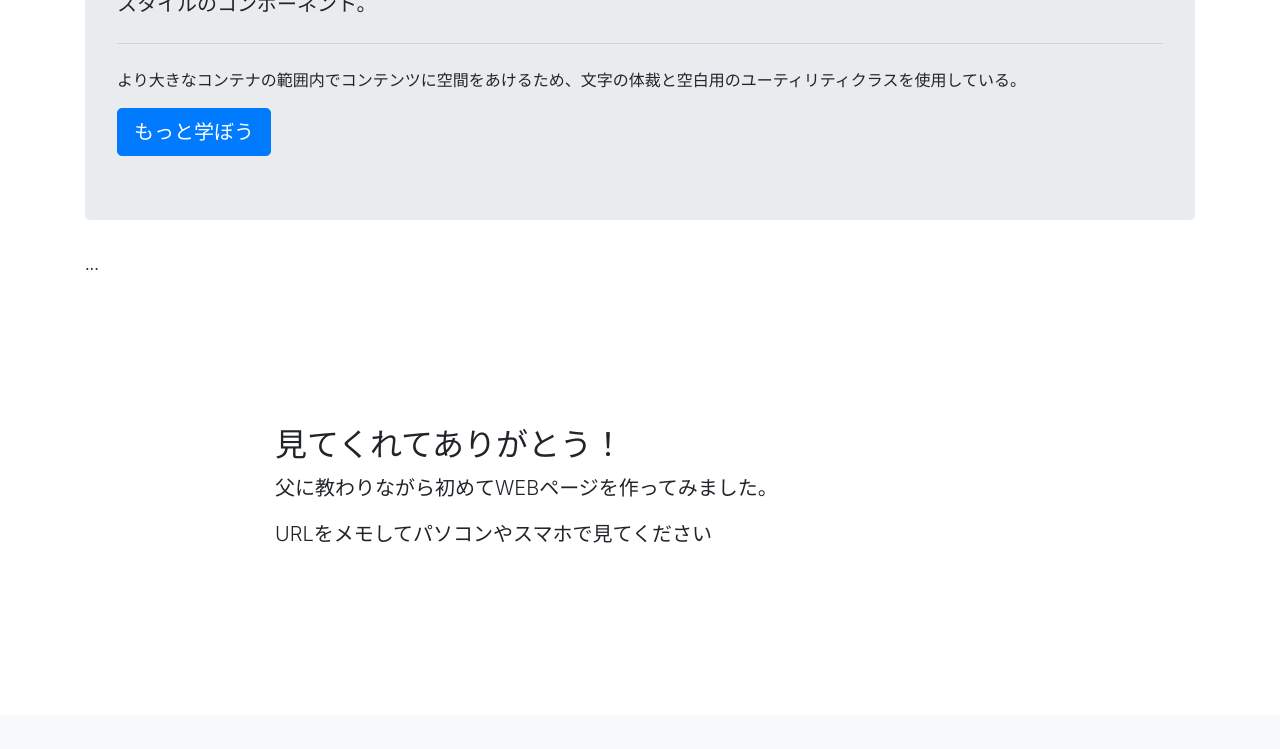
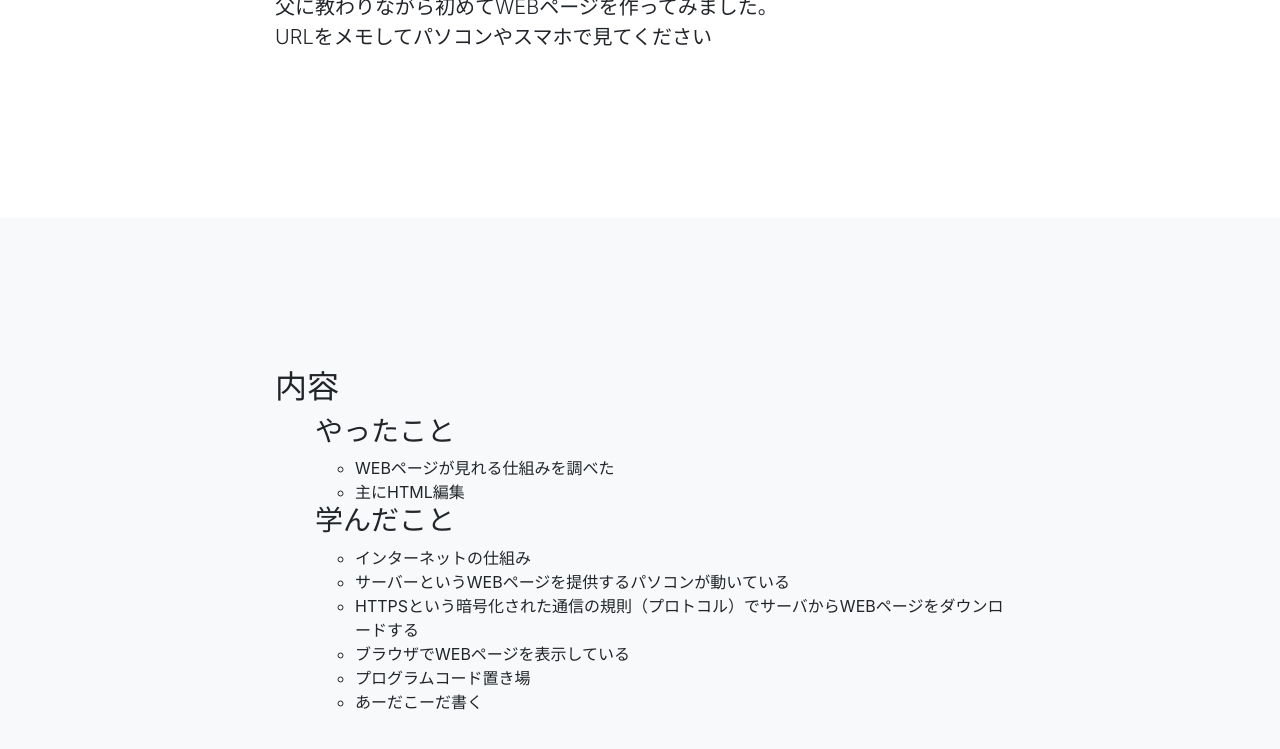
Before and after one commit to sako-na/myself, a website with bundled scripts: page index.html in a window 1280 px wide. Shown: the part 608-1357 px from the top of the page. Built offline with nearby package versions, Linux system fonts and the light colour scheme.

Commit message:
Update index.html

```diff
--- a/index.html
+++ b/index.html
@@ -51,24 +51,13 @@
     </div>
   </header>
 
-  <div class="container">
-  <div class="jumbotron mt-4">
-    <h1 class="display-4">こんにちは!</h1>
-    <p class="lead">これは単純なヒーローユニット、注目のコンテンツや情報に特別な注意を喚起するためのシンプルなジャンボトロンスタイルのコンポーネント。</p>
-    <hr class="my-4">
-    <p>より大きなコンテナの範囲内でコンテンツに空間をあけるため、文字の体裁と空白用のユーティリティクラスを使用している。</p>
-    <a class="btn btn-primary btn-lg" href="#" role="button">もっと学ぼう</a>
-  </div><!-- /.jumbotron -->
-  ...
-</div><!-- /.container -->
-
   <section id="あいさつ">
     <div class="container">
       <div class="row">
         <div class="col-lg-8 mx-auto">
           <h2>見てくれてありがとう！</h2>
-           <p class="lead">父に教わりながら初めてWEBページを作ってみました。</p>
-           <p class="lead">URLをメモしてパソコンやスマホで見てください</p>
+           <p class="lead">父に教わりながら初めてWEBページを作ってみました。<br>
+           URLをメモしてパソコンやスマホで見てください</p>
         </div>
       </div>
     </div>
```
